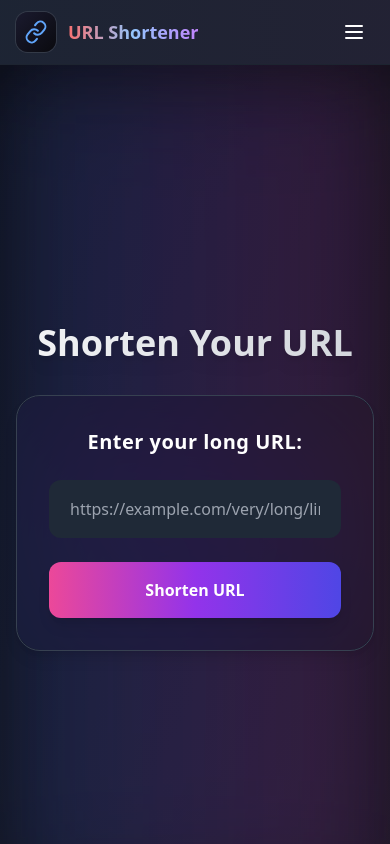
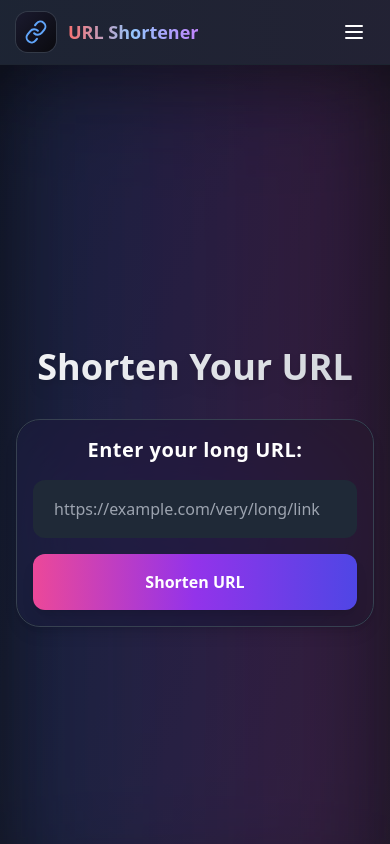
Before and after one commit to bonguchandu123/url-shortner, a React (Vite) app in the folder frontend/: page /shorten in a window 390 px wide. Shown: the top 844 px of the page. Built offline with nearby package versions, Linux system fonts and the light colour scheme; no server answers.

Commit message:
nw commit

```diff
--- a/frontend/src/components/ShortenerForm.jsx
+++ b/frontend/src/components/ShortenerForm.jsx
@@ -9,8 +9,7 @@ export default function ShortenerForm() {
   const [loading, setLoading] = useState(false);
   const [copied, setCopied] = useState(false);
 
-  const backendUrl = import.meta.env.VITE_BACKEND_URL
-
+  const backendUrl = import.meta.env.VITE_BACKEND_URL;
 
   const handleSubmit = async (e) => {
     e.preventDefault();
@@ -47,7 +46,7 @@ export default function ShortenerForm() {
       initial={{ opacity: 0, y: 30 }}
       animate={{ opacity: 1, y: 0 }}
       transition={{ duration: 0.8 }}
-      className="relative max-w-xl mx-auto p-8 rounded-3xl bg-gray-900/80 border border-gray-700 shadow-lg overflow-hidden"
+      className="relative max-w-xl mx-auto p-4 sm:p-8 rounded-3xl bg-gray-900/80 border border-gray-700 shadow-lg overflow-hidden"
     >
       {/* Gradient Glow Background */}
       <div
@@ -59,7 +58,7 @@ export default function ShortenerForm() {
         className="absolute inset-0 -z-20 rounded-3xl bg-gradient-to-r from-indigo-900 via-purple-900 to-pink-900 opacity-90"
       />
 
-      <form onSubmit={handleSubmit} className="relative z-10 flex flex-col gap-6">
+      <form onSubmit={handleSubmit} className="relative z-10 flex flex-col gap-4 sm:gap-6">
         <label className="text-white text-xl font-semibold tracking-wide">
           Enter your long URL:
         </label>
@@ -85,7 +84,7 @@ export default function ShortenerForm() {
           initial={{ opacity: 0, y: 20 }}
           animate={{ opacity: 1, y: 0 }}
           transition={{ duration: 0.6 }}
-          className="relative z-10 mt-8 flex items-center justify-between gap-4 rounded-xl border border-pink-400 bg-gray-800 px-6 py-4 shadow-lg"
+          className="relative z-10 mt-8 flex flex-col sm:flex-row items-start sm:items-center justify-between gap-4 rounded-xl border border-pink-400 bg-gray-800 px-4 py-4 shadow-lg"
         >
           <ExternalLink className="h-6 w-6 text-pink-400" />
 
@@ -103,11 +102,7 @@ export default function ShortenerForm() {
             aria-label="Copy short URL"
             className="rounded-full p-2 text-gray-300 hover:bg-pink-600 hover:text-white transition"
           >
-            {copied ? (
-              <CheckCircle2 className="h-6 w-6" />
-            ) : (
-              <Copy className="h-6 w-6" />
-            )}
+            {copied ? <CheckCircle2 className="h-6 w-6" /> : <Copy className="h-6 w-6" />}
           </button>
         </motion.div>
       )}
```
